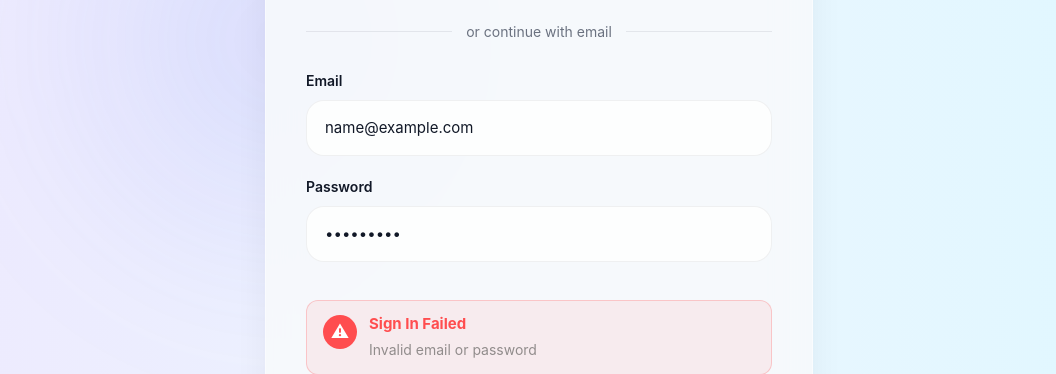
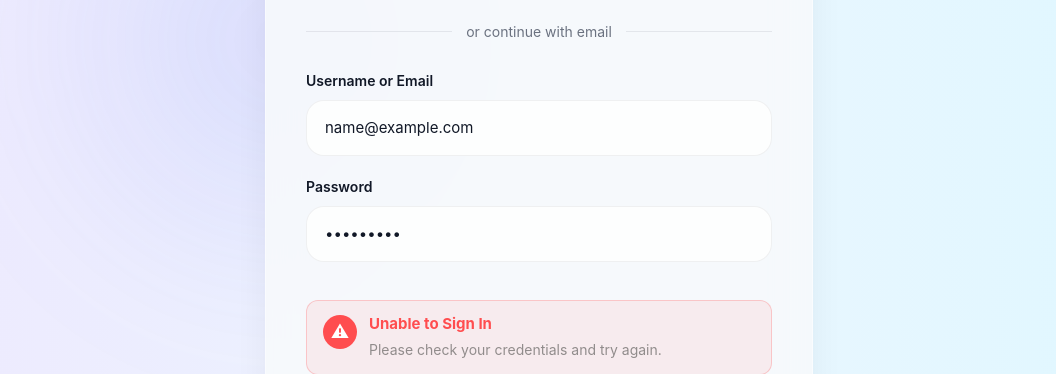
Before and after one commit to samir416/Samprepix, a React app in the folder frontend/: page /login in a window 1280 px wide. Both pictures are taken after typing "name@example.com", "Sample123" into the empty fields and a click on the button "Sign in". Shown: the part 426-800 px from the top of the page, without its empty margins (101-1157 px from the left). Built offline with nearby package versions, Linux system fonts and the light colour scheme; no server answers; the HTML template or start-up script is replaced by a standard one.

Commit message:
Improve login UI content

```diff
--- a/frontend/src/Pages/Login.jsx
+++ b/frontend/src/Pages/Login.jsx
@@ -150,7 +150,7 @@ export default function Login() {
                                 console.log(err);
 
                                 setError(
-                                    "Invalid email or password"
+                                    "Please check your credentials and try again."
                                 );
                             }
                         }}
@@ -159,12 +159,12 @@ export default function Login() {
                         <div className="auth-input-group">
 
                             <label>
-                                Email
+                                Username or Email
                             </label>
 
                             <input
                                 type="email"
-                                placeholder="you@university.edu"
+                                placeholder="Enter your username or email"
                                 value={email}
                                 name="oauth-login-email"
                                 autoComplete="new-password"
@@ -203,7 +203,7 @@ export default function Login() {
                                     <div className="auth-error-content">
 
                                         <h6>
-                                            Sign In Failed
+                                            Unable to Sign In
                                         </h6>
 
                                         <p>
```
Lines whose indentation alone changed are shown as unchanged.
